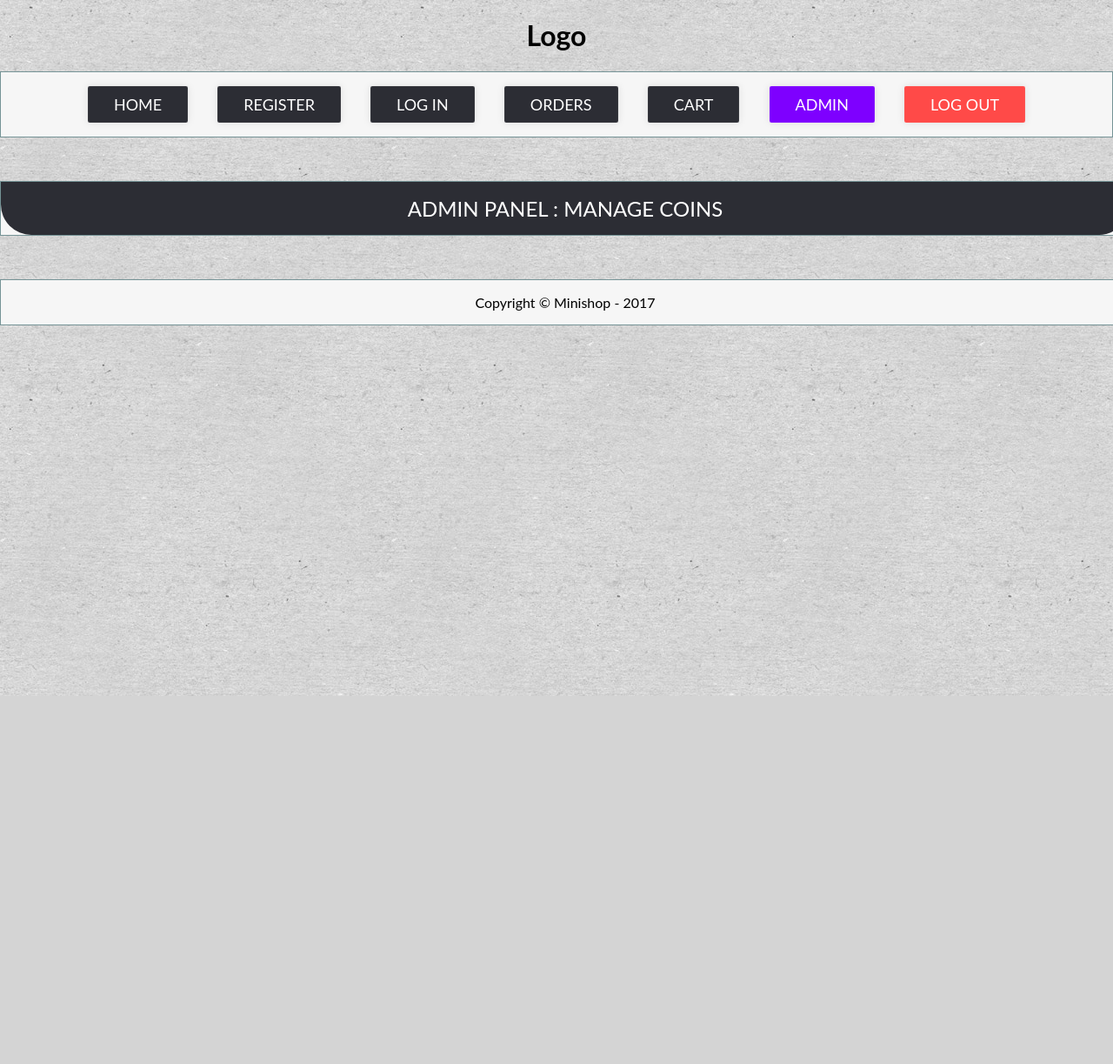
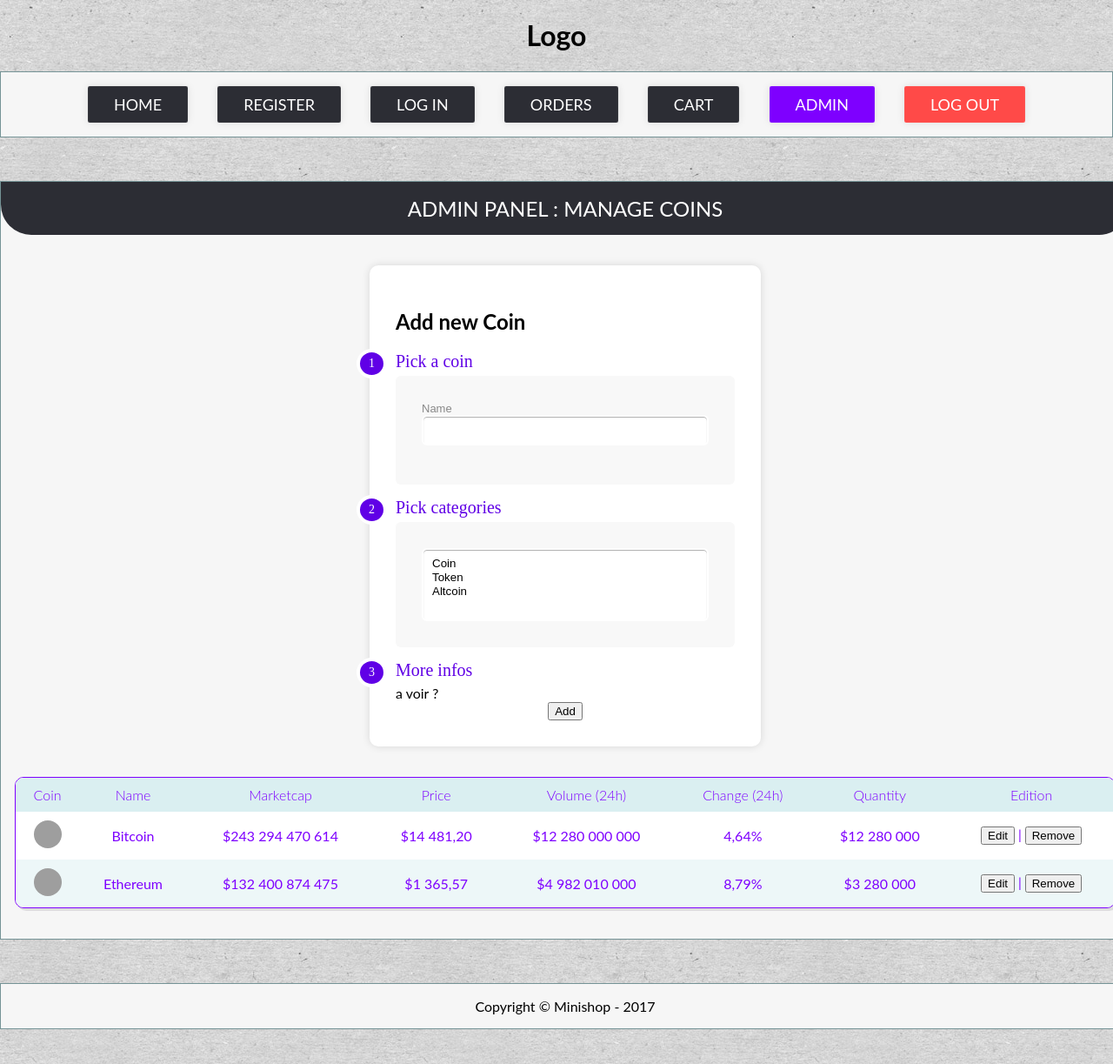
Before and after one commit to bbeldame/minishop, a PHP site: page /admin/coins in a window 1280 px wide. Shown: the whole page at 87% size. Before the commit the page ends 800 px from the top, so only its background shows below. Run offline with PHP 8.4, Linux system fonts and the light colour scheme; grey boxes are pictures that could not be loaded.

Commit message:
Admin design piouf

```diff
--- a/src/private/Routes.php
+++ b/src/private/Routes.php
@@ -28,6 +28,7 @@ addRoute("/admin/category/*",       "admin/category",       ADMIN,      true);
 addRoute("/admin/coin/*",           "admin/coin",           ADMIN,      true);
 addRoute("/admin/order/*",          "admin/order",          ADMIN,      true);
 
+// WOKERS ROUTE
 addRoute("/logout",                 "",                     USER,       false, "logout");
 session_start();
 
--- a/src/private/views/admin/coins.php
+++ b/src/private/views/admin/coins.php
@@ -1 +1,60 @@
 <div class="page-header">Admin panel : manage Coins</div>
+<div class="form_template">
+    <h2>Add new Coin</h2>
+    <form action="/forms/admin/coin/add" method="POST">
+        <div class="section"><span>1</span>Pick a coin</div>
+        <div class="inner-wrap">
+            <label>Name <input type="text" name="c-add-name" /></label>
+        </div>
+        <div class="section"><span>2</span>Pick categories</div>
+        <div class="inner-wrap">
+            <select size="4" multiple>
+                <option value="coin">Coin</option>
+                <option value="token">Token</option>
+                <option value="altcoin">Altcoin</option>
+            </select>
+        </div>
+        <div class="section"><span>3</span>More infos</div>
+        a voir ?
+        <div class="button-section text-center">
+            <input type="submit" class="action" name="l-submit" value="Add">
+        </div>
+    </form>
+</div>
+
+<div class="table-elements">
+    <table cellspacing="0">
+        <tr>
+            <th>Coin</th>
+            <th>Name</th>
+            <th>Marketcap</th>
+            <th>Price</th>
+            <th>Volume (24h)</th>
+            <th>Change (24h)</th>
+            <th>Quantity</th>
+            <th>Edition</th>
+        </tr>
+
+        <tr>
+            <td><img src="https://files.coinmarketcap.com/static/img/coins/32x32/bitcoin.png" alt="" /></td>
+            <td>Bitcoin</td>
+            <td>$243 294 470 614</td>
+            <td>$14 481,20</td>
+            <td>$12 280 000 000</td>
+            <td>4,64%</td>
+            <td>$12 280 000</td>
+            <td style="text-align: center"><button>Edit</button> | <button>Remove</button></td>
+        </tr>
+
+        <tr>
+            <td><img src="https://files.coinmarketcap.com/static/img/coins/32x32/ethereum.png" alt="" /></td>
+            <td>Ethereum</td>
+            <td>$132 400 874 475</td>
+            <td>$1 365,57</td>
+            <td>$4 982 010 000</td>
+            <td>8,79%</td>
+            <td>$3 280 000</td>
+            <td style="text-align: center"><button>Edit</button> | <button>Remove</button></td>
+        </tr>
+    </table>
+</div>
--- a/src/private/views/orders.php
+++ b/src/private/views/orders.php
@@ -13,14 +13,14 @@
             <td>1</td>
             <td>$1 200</td>
             <td>12/12/2018</td>
-            <td style="text-align: center"><button>More</button></td>
+            <td style="text-align: center"><button><a href="/order/1">More</a></button></td>
         </tr>
 
         <tr>
             <td>2</td>
             <td>$3 150</td>
             <td>18/12/2018</td>
-            <td style="text-align: center"><button>More</button></td>
+            <td style="text-align: center"><button><a href="/order/1">More</a></button></td>
         </tr>
     </table>
 </div>
--- a/src/public/css/minishop.css
+++ b/src/public/css/minishop.css
@@ -22,6 +22,10 @@ a {
     text-decoration: none;
     color: #f0f0f0;
     outline: none;
+}
+
+button a {
+    color: black;
 }
 
 a:hover {
```
Also changed, not shown: src/private/views/admin/categories.php (+33 -0 lines), src/private/views/admin/users.php (+25 -0 lines), src/private/views/order.php (added, +34 -0 lines), src/private/views/coin.php (added).
